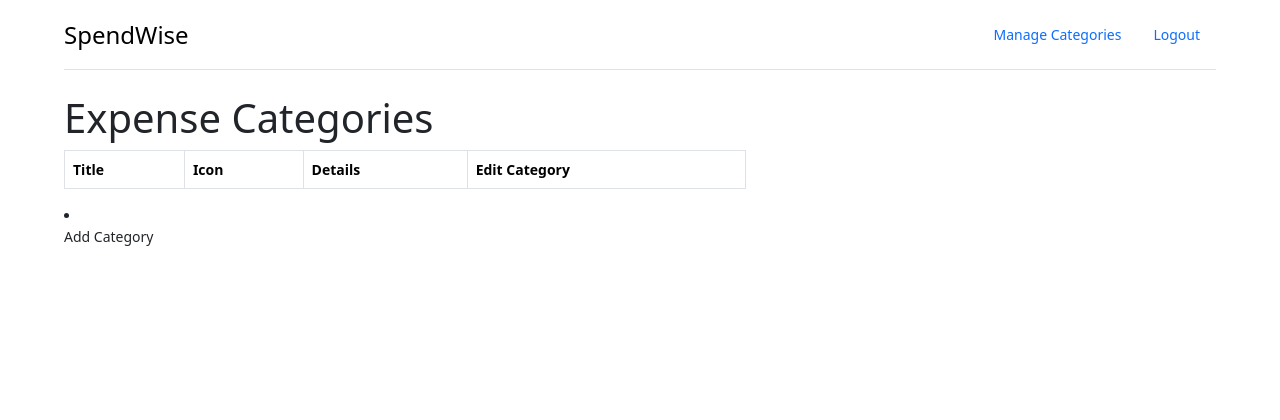
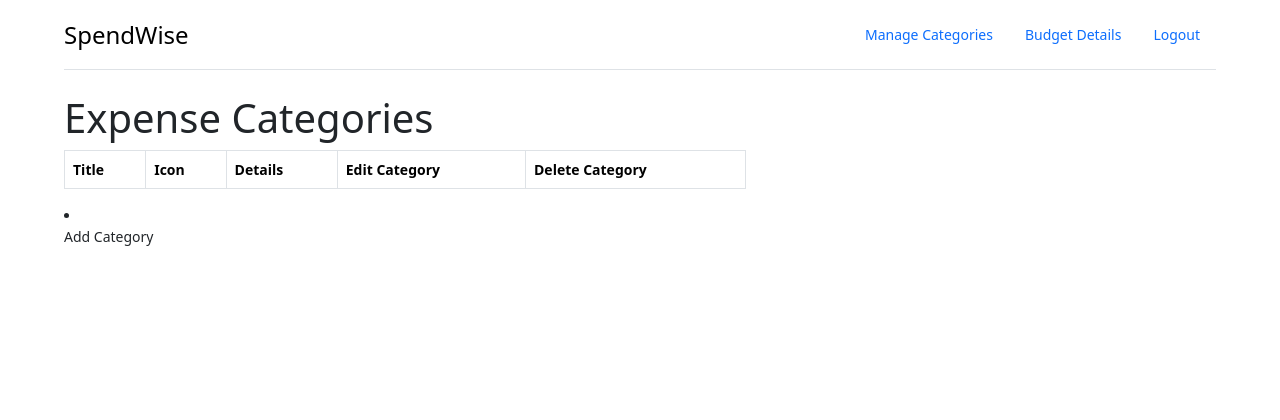
Before and after one commit to gorgeousPotato/ExpenseTrackerH4B, a Django app: page /categories/ in a window 1280 px wide. Shown: the top 420 px of the page. Run offline with Django 4.2, Linux system fonts and the light colour scheme; data that the repository does not hold is empty; some libraries are stand-ins or nearby versions.

Commit message:
delete functionality for categories, detailfunctionality for budget

```diff
--- a/main_app/admin.py
+++ b/main_app/admin.py
@@ -1,6 +1,7 @@
 from django.contrib import admin
-from .models import Expense, Category
+from .models import Expense, Category, Budget
 
 # Register your models here.
 admin.site.register(Expense)
 admin.site.register(Category)
+admin.site.register(Budget)
--- a/main_app/templates/base.html
+++ b/main_app/templates/base.html
@@ -17,6 +17,7 @@
       </a>
       <ul class="nav nav-pills">
         <li class="nav-item"><a href="{% url 'categories_index' %}" class="nav-link">Manage Categories</a></li>
+        <li class="nav-item"><a href="{% url 'budget_detail' %}" class="nav-link">Budget Details</a></li>
         <li class="nav-item"><a href="{% url 'logout' %}" class="nav-link">Logout</a></li>
       </ul>
     </header>
--- a/main_app/templates/expenses/index.html
+++ b/main_app/templates/expenses/index.html
@@ -48,12 +48,13 @@
 </div>
 <div class="categories">
   <h3>Expenses by Categories</h3>
+
   <tbody>
     {% for category_expense in category_expenses %}
         <tr>
             <td>{{ category_expense.title }}</td>
             <td><i class="fa-solid {{ category_expense.icon }}" style="color: #7c8492;"></i></td>
-            <td>{{ category_expense.total_expenses }}</td>
+            <td>{{ category_expense.total_expenses}}</td>
             <a href="{% url 'categories_detail' category_expense.id %}">Details</a>
         </tr>
     {% endfor %}
--- a/main_app/templates/main_app/category_list.html
+++ b/main_app/templates/main_app/category_list.html
@@ -9,6 +9,7 @@
                 <th>Icon</th>
                 <th>Details</th>
                 <th>Edit Category</th>
+                <th>Delete Category</th>
             </tr>
         </thead>
         <tbody>
@@ -18,6 +19,7 @@
                 <td><i class="fa-solid {{ category.icon }}" style="color: #7c8492;"></i></td>
                 <td><a href="{% url 'categories_detail' category.id %}">Details</a></td>
                 <td><a href="{% url 'categories_update' category.id %}">Edit Category</a></td>
+                <td><a href="{% url 'categories_delete' category.id %}">Delete Category</a></td>
             </tr>
             {% endfor %}
         </tbody>
--- a/main_app/urls.py
+++ b/main_app/urls.py
@@ -12,5 +12,7 @@ urlpatterns = [
     path('categories/create/', views.CategoryCreate.as_view(), name='ctg_create'),
     path('categories/<int:category_id>/', views.categories_detail, name='categories_detail'),
     path('categories/<int:pk>/update/', views.CategoryUpdate.as_view(), name='categories_update'),
+    path('categories/<int:pk>/delete/', views.CategoryDelete.as_view(), name='categories_delete'),
     path('categories/', views.CategoryList.as_view(), name='categories_index'),
+    path('budget/', views.budget_detail, name='budget_detail'),
 ]
--- a/main_app/views.py
+++ b/main_app/views.py
@@ -1,11 +1,13 @@
 from django.shortcuts import render, redirect
 
 from django.contrib.auth import login
+import datetime
 from django.contrib.auth.forms import UserCreationForm
 from django.views.generic.edit import CreateView, UpdateView, DeleteView
 from django.views.generic import ListView
-from .models import Expense, Category
+from .models import Expense, Category, Budget
 from django.db.models import Sum
+
 
 
 # Create your views here.
@@ -15,7 +17,12 @@ def home(request):
 def expenses_index(request):
   expenses = Expense.objects.filter(user=request.user)
   categories = Category.objects.all()
-  category_expenses = Category.objects.annotate(total_expenses=Sum('expense__amount'))
+  # category_expenses = {}
+  # for category in categories:
+  #   total_expenses = expenses.filter(category=category).annotate(total_expenses=Sum('amount'))['total_expenses']
+  #   category_expenses[category] = total_expenses
+  # category_expenses = Category.objects.annotate(total_expenses=Sum('expense__amount'))
+  category_expenses = Category.objects.filter(expense__user = request.user).annotate(total_expenses = Sum('expense__amount'))
   return render(request, 'expenses/index.html', {
     'expenses': expenses,
     'categories': categories,
@@ -30,6 +37,23 @@ def categories_detail(request, category_id):
   category = Category.objects.get(id=category_id)
   expenses = Expense.objects.filter(category=category)
   return render(request, 'main_app/category_detail.html', { 'category': category, 'expenses': expenses})
+
+def budget_detail(request):
+  budgets = Budget.objects.filter(user=request.user)
+  budget = budgets[0]
+  expenses = Expense.objects.filter(user=request.user)
+  sum = 0
+  for expense in expenses:
+    if expense.date >= budget.start_date and expense.date <= budget.end_date:
+      sum += expense.amount
+  percent_left = int(((budget.amount - sum) / budget.amount) * 100)
+  amount_left = budget.amount - sum
+  return render(request, 'main_app/budget_detail.html', {
+    'budget': budget,
+    'sum': sum,
+    'amount_left': amount_left,
+    'percent_left': percent_left
+      })
 
 class ExpenseCreate(CreateView):
   model = Expense
@@ -54,6 +78,10 @@ class CategoryCreate(CreateView):
 class CategoryUpdate(UpdateView):
   model = Category
   fields = ['title']
+
+class CategoryDelete(DeleteView):
+  model = Category
+  success_url = '/categories'
 
 class CategoryList(ListView):
   model = Category
```
Also changed, not shown: main_app/templates/main_app/budget_detail.html (added, +22 -0 lines), main_app/templates/main_app/category_confirm_delete.html (added, +13 -0 lines).
